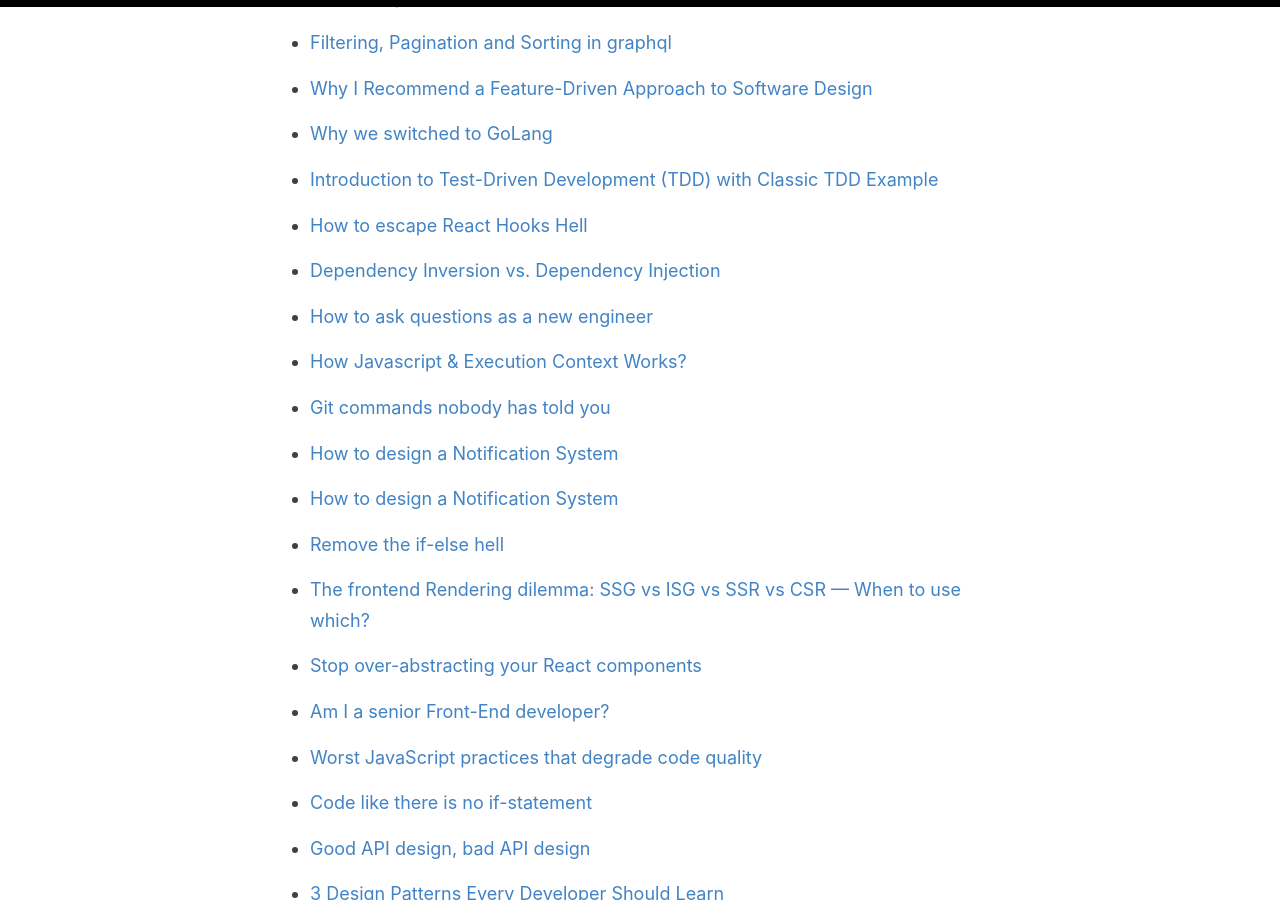
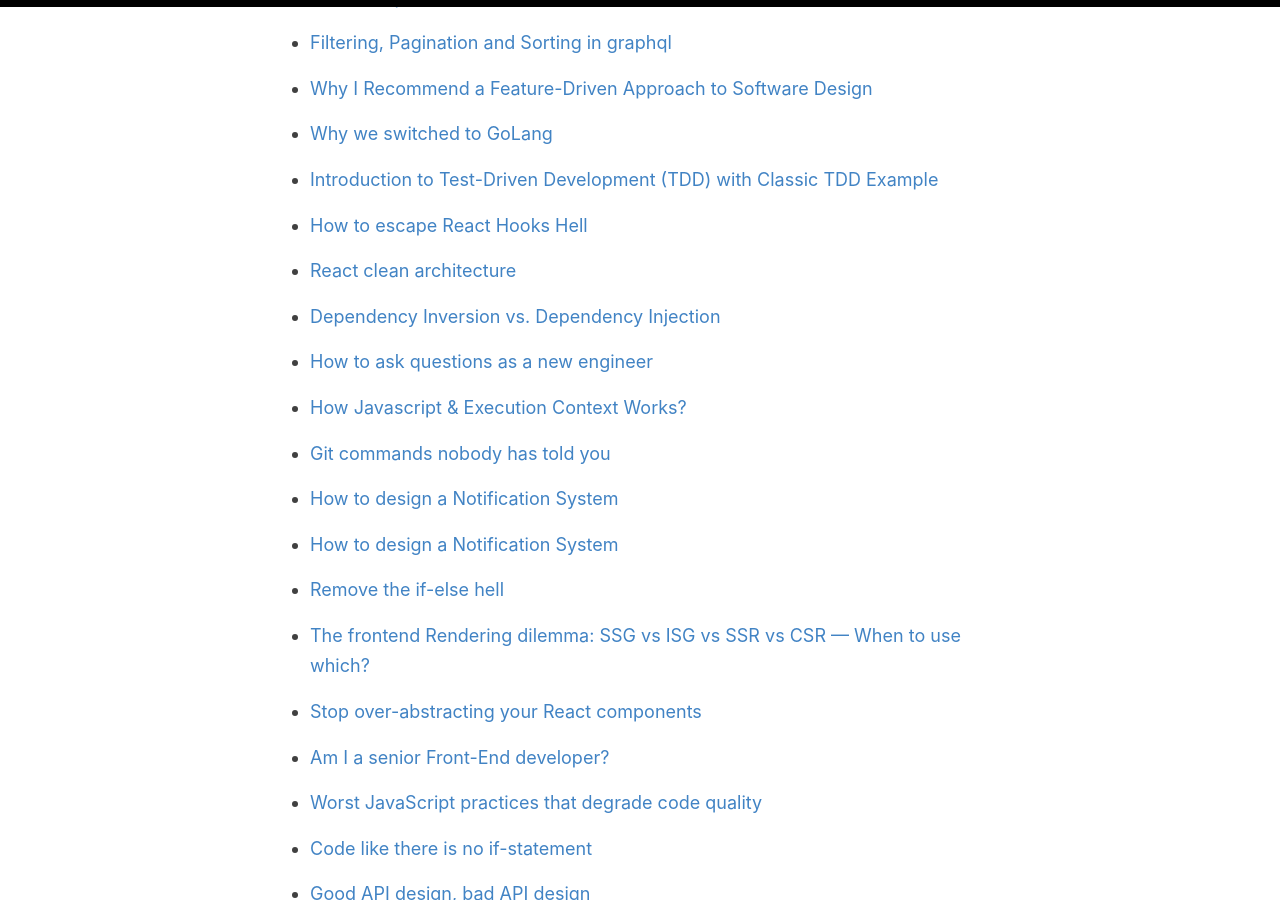
Before and after one commit to baijanathTharu/baijanathTharu.github.io, a Jekyll site: the page built from _pages/readings.md, in a window 1280 px wide and 900 px high, scrolled down 354 px. Built offline with Jekyll 4.4.1, drawn with Linux system fonts in a browser that asks for light colours.

Commit message:
Update readings.md

```diff
--- a/_pages/readings.md
+++ b/_pages/readings.md
@@ -19,6 +19,8 @@ This is the list of all the important posts that I think are worth reading.
 - [Introduction to Test-Driven Development (TDD) with Classic TDD Example](https://khalilstemmler.com/articles/test-driven-development/introduction-to-tdd/)
 
 - [How to escape React Hooks Hell](https://medium.com/battlefy/how-to-escape-react-hooks-hell-a66c0d142c9e)
+
+- [React clean architecture](https://github.com/eduardomoroni/react-clean-architecture)
 
 - [Dependency Inversion vs. Dependency Injection](https://betterprogramming.pub/straightforward-simple-dependency-inversion-vs-dependency-injection-7d8c0d0ed28e)
 
```
